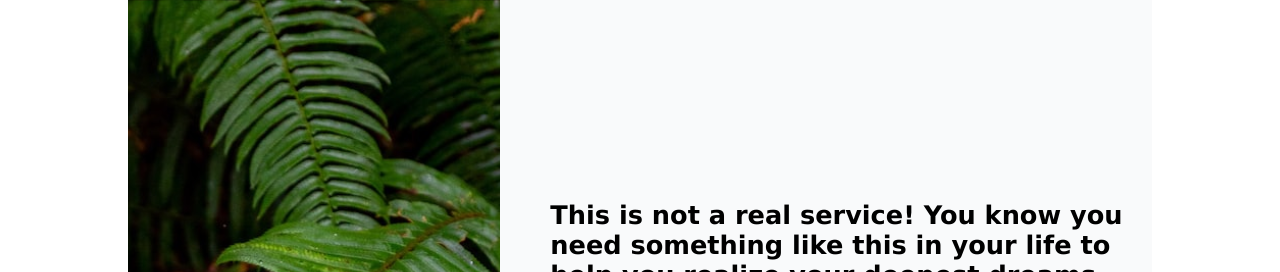
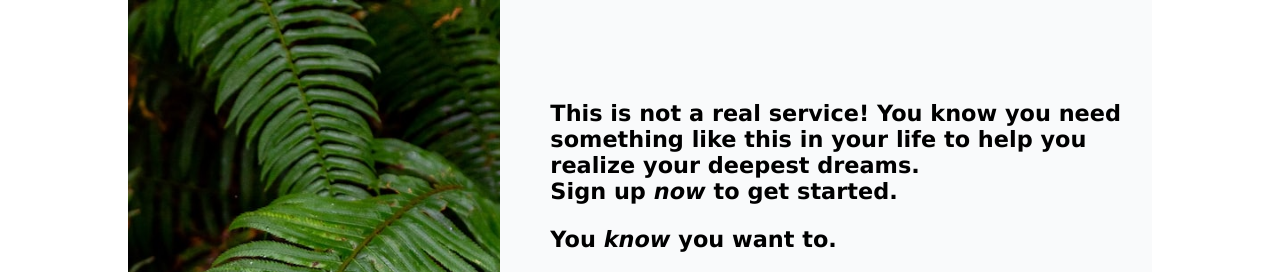
Before and after one commit to lucksmith-wd/sign-up-form, a plain HTML site: page index.html in a window 1280 px wide. Shown: the top 272 px of the page. Drawn offline with Linux system fonts and the light colour scheme.

Commit message:
Reduce top margin

```diff
--- a/styles.css
+++ b/styles.css
@@ -49,12 +49,12 @@ body {
 }
 
 .content p:first-child {
-  margin-top: 200px;
+  margin-top: 100px;
 }
 
 .content p {
   margin-left: 50px;
-  font-size: 1.6rem;
+  font-size: 1.4rem;
   font-weight: bold;
 }
 
```
